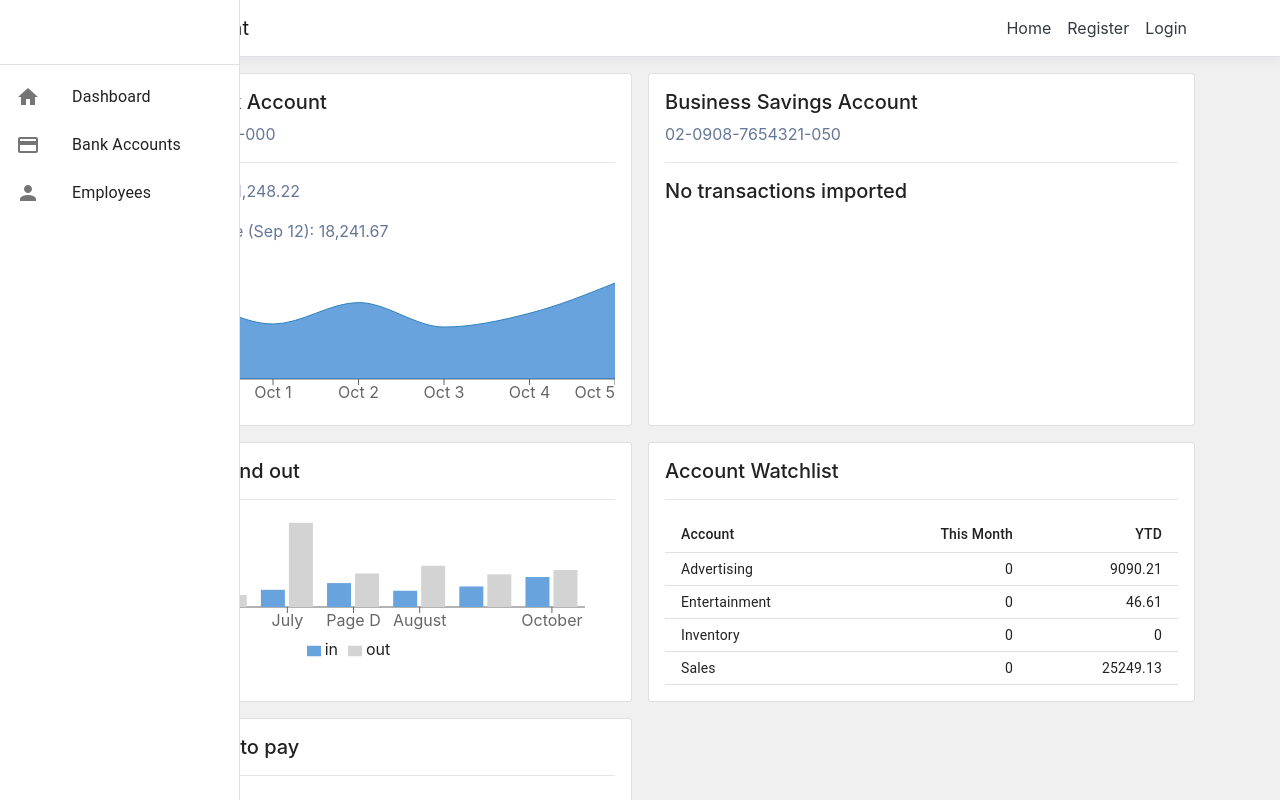
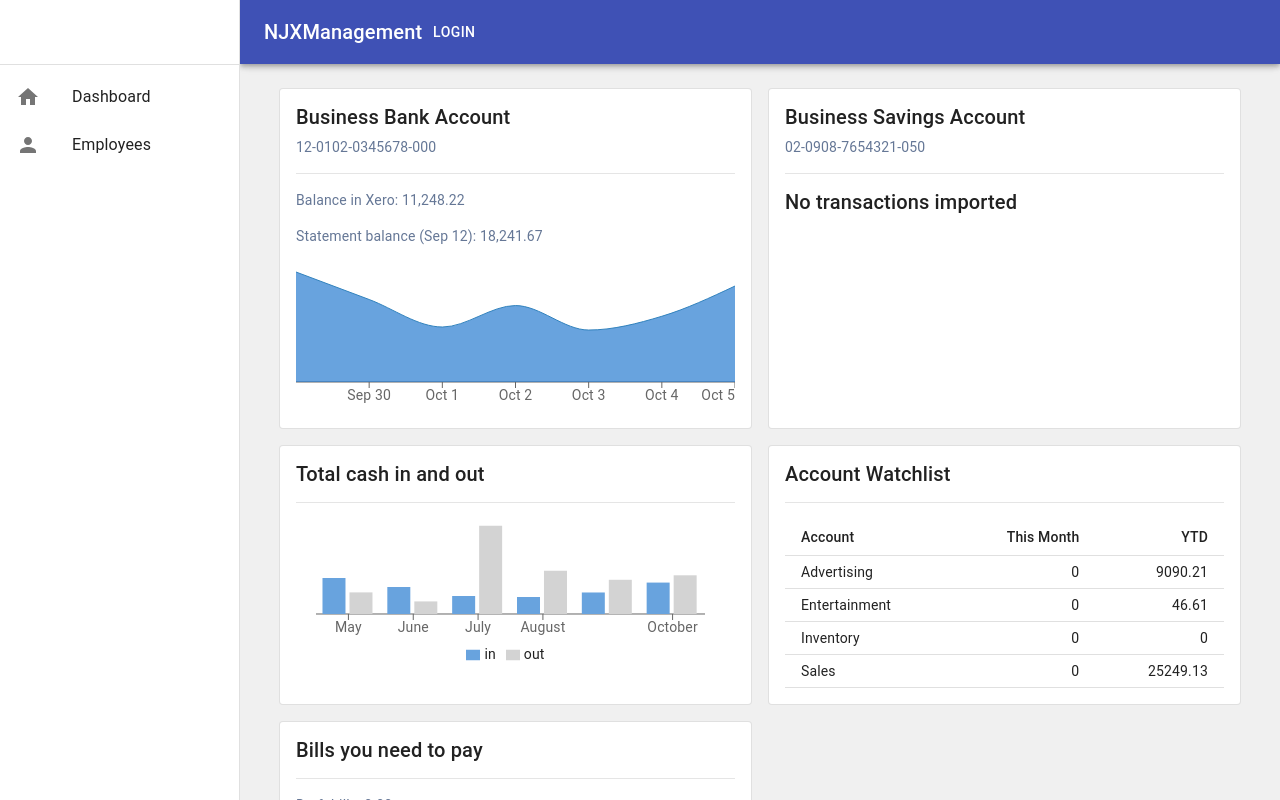
Before and after one commit to Marrnj2/XeroWebProject, a React (Create React App) app in the folder NJXManagement/ClientApp/: page / in a window 1280 px wide. Shown: the top 800 px of the page. Built offline with nearby package versions, Linux system fonts and the light colour scheme; no server answers.

Commit message:
Make Drawer and Appbar responsive

```diff
--- a/NJXManagement/ClientApp/src/components/AppBar.js
+++ b/NJXManagement/ClientApp/src/components/AppBar.js
@@ -17,7 +17,7 @@ const useStyles = makeStyles(theme => ({
   },
 }));
 
-export default function AppBar() {
+export default function HeadAppBar() {
   const classes = useStyles();
     return (
       <div className={classes.root}>
--- a/NJXManagement/ClientApp/src/components/Dashboard/TotalCashInAndOut.js
+++ b/NJXManagement/ClientApp/src/components/Dashboard/TotalCashInAndOut.js
@@ -27,11 +27,6 @@ const data = [
     name: "July",
     in: 2000,
     out: 9800,
-  },
-  {
-    name: "Page D",
-    in: 2780,
-    out: 3908,
   },
   {
     name: "August",
--- a/NJXManagement/ClientApp/src/components/Layout.js
+++ b/NJXManagement/ClientApp/src/components/Layout.js
@@ -3,19 +3,20 @@ import { Container } from 'reactstrap';
 import { NavMenu } from './NavMenu';
 import SideMenu from './side-menu';
 import './Layout.css';
+import ResponsiveDrawer from './SideMenu';
 
 export class Layout extends Component {
   static displayName = Layout.name;
 
   render () {
     return (
-      <div className="back">
-        <NavMenu />
-        <SideMenu />
-        <Container>
-          {this.props.children}
-        </Container>
-      </div>
+      <ResponsiveDrawer>
+        <div className="back">
+          <Container>
+            {this.props.children}
+          </Container>
+        </div>
+      </ResponsiveDrawer>
     );
   }
 }
--- /dev/null
+++ b/NJXManagement/ClientApp/src/components/SideMenu.js
@@ -0,0 +1,172 @@
+import React from 'react';
+import PropTypes from 'prop-types';
+import AppBar from '@material-ui/core/AppBar';
+import CssBaseline from '@material-ui/core/CssBaseline';
+import Divider from '@material-ui/core/Divider';
+import Drawer from '@material-ui/core/Drawer';
+import Hidden from '@material-ui/core/Hidden';
+import IconButton from '@material-ui/core/IconButton';
+import InboxIcon from '@material-ui/icons/MoveToInbox';
+import List from '@material-ui/core/List';
+import ListItem from '@material-ui/core/ListItem';
+import ListItemIcon from '@material-ui/core/ListItemIcon';
+import ListItemText from '@material-ui/core/ListItemText';
+import MailIcon from '@material-ui/icons/Mail';
+import MenuIcon from '@material-ui/icons/Menu';
+import Toolbar from '@material-ui/core/Toolbar';
+import Typography from '@material-ui/core/Typography';
+import { makeStyles, useTheme } from '@material-ui/core/styles';
+import Button from '@material-ui/core/Button';
+
+import PersonIcon from "@material-ui/icons/Person";
+import PaymentIcon from '@material-ui/icons/Payment';
+import HomeIcon from '@material-ui/icons/Home';
+
+const drawerWidth = 240;
+
+const useStyles = makeStyles((theme) => ({
+  root: {
+    display: 'flex',
+  },
+  a: {
+    color: "inherit",
+    textDecoration: "inherit"
+  },
+  drawer: {
+    [theme.breakpoints.up('sm')]: {
+      width: drawerWidth,
+      flexShrink: 0,
+    },
+  },
+  appBar: {
+    [theme.breakpoints.up('sm')]: {
+      width: `calc(100% - ${drawerWidth}px)`,
+      marginLeft: drawerWidth,
+    },
+  },
+  menuButton: {
+    marginRight: theme.spacing(2),
+    [theme.breakpoints.up('sm')]: {
+      display: 'none',
+    },
+  },
+  // necessary for content to be below app bar
+  toolbar: theme.mixins.toolbar,
+  drawerPaper: {
+    width: drawerWidth,
+  },
+  content: {
+    flexGrow: 1,
+    padding: theme.spacing(3),
+  },
+}));
+
+function ResponsiveDrawer(props) {
+  const { window } = props;
+  const classes = useStyles();
+  const theme = useTheme();
+  const [mobileOpen, setMobileOpen] = React.useState(false);
+
+  const handleDrawerToggle = () => {
+    setMobileOpen(!mobileOpen);
+  };
+
+  const drawer = (
+    <div>
+      <div className={classes.toolbar} />
+      <Divider />
+      <List>
+      <a className={classes.a} href="/">
+          <ListItem button key={"Dashboard"}>
+            <ListItemIcon>
+              <HomeIcon />
+            </ListItemIcon>
+            <ListItemText primary={"Dashboard"} />
+          </ListItem>
+        </a>
+
+        <a className={classes.a} href="/employees">
+          <ListItem button key={"Employees"}>
+            <ListItemIcon>
+              <PersonIcon />
+            </ListItemIcon>
+            <ListItemText primary={"Employees"} />
+          </ListItem>
+        </a>
+      </List>
+    </div>
+  );
+
+  const container = window !== undefined ? () => window().document.body : undefined;
+
+  return (
+    <div className={classes.root}>
+      <CssBaseline />
+      <AppBar position="fixed" className={classes.appBar}>
+        <Toolbar>
+          <IconButton
+            color="inherit"
+            aria-label="open drawer"
+            edge="start"
+            onClick={handleDrawerToggle}
+            className={classes.menuButton}
+          >
+            <MenuIcon />
+          </IconButton>
+          <Typography variant="h6" noWrap>
+            NJXManagement
+          </Typography>
+          <Button color="inherit">Login</Button>
+        </Toolbar>
+      </AppBar>
+
+
+      <nav className={classes.drawer} aria-label="mailbox folders">
+        {/* The implementation can be swapped with js to avoid SEO duplication of links. */}
+        <Hidden smUp implementation="css">
+          <Drawer
+            container={container}
+            variant="temporary"
+            anchor={theme.direction === 'rtl' ? 'right' : 'left'}
+            open={mobileOpen}
+            onClose={handleDrawerToggle}
+            classes={{
+              paper: classes.drawerPaper,
+            }}
+            ModalProps={{
+              keepMounted: true, // Better open performance on mobile.
+            }}
+          >
+            {drawer}
+          </Drawer>
+        </Hidden>
+
+        <Hidden xsDown implementation="css">
+          <Drawer
+            classes={{
+              paper: classes.drawerPaper,
+            }}
+            variant="permanent"
+            open
+          >
+            {drawer}
+          </Drawer>
+        </Hidden>
+      </nav>
+      <main className={classes.content}>
+        <div className={classes.toolbar} />
+            {props.children}
+      </main>
+    </div>
+  );
+}
+
+ResponsiveDrawer.propTypes = {
+  /**
+   * Injected by the documentation to work in an iframe.
+   * You won't need it on your project.
+   */
+  window: PropTypes.func,
+};
+
+export default ResponsiveDrawer;
```
Also changed, not shown: 1 other file (tests, documents, lock files or other folders).
